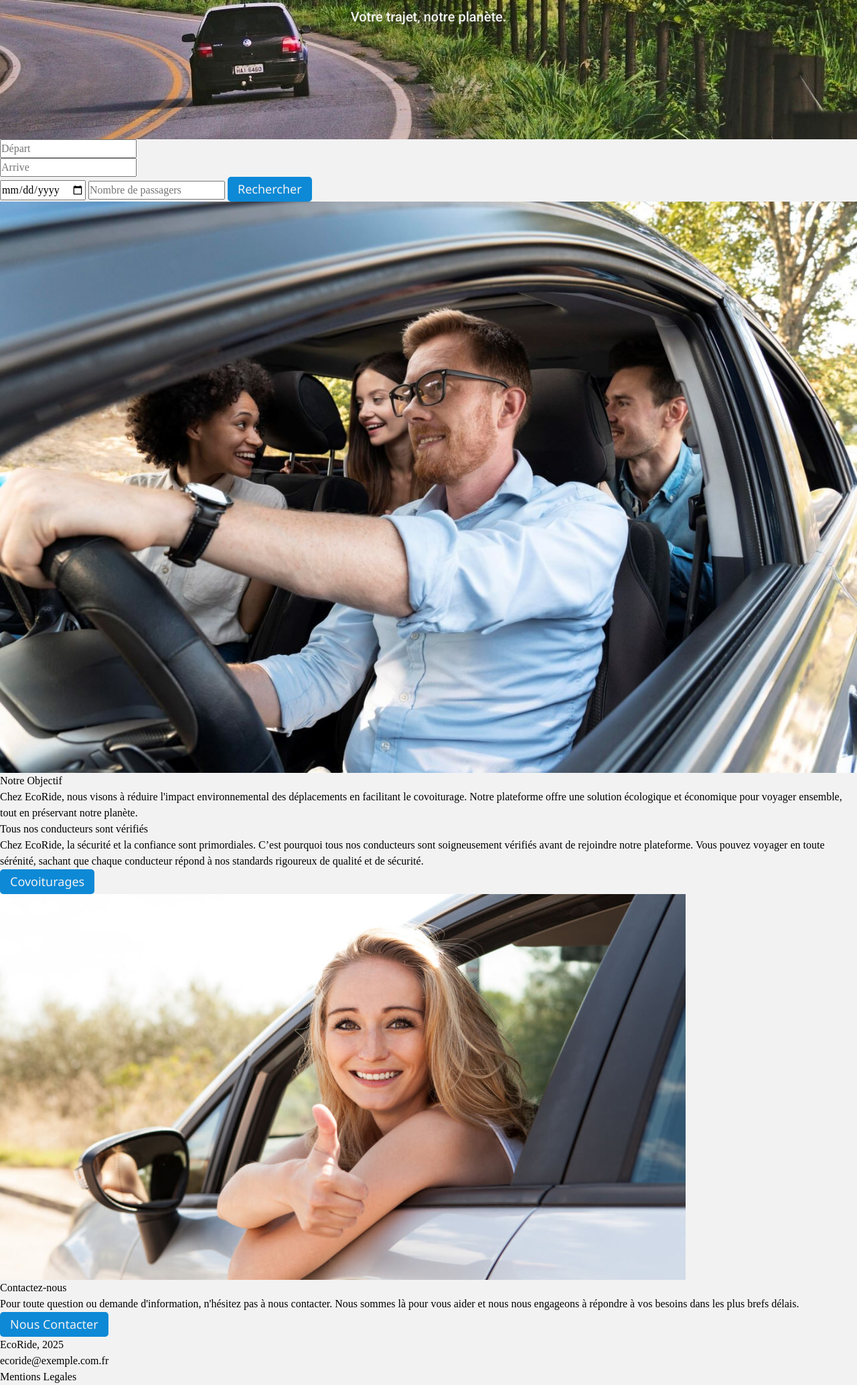
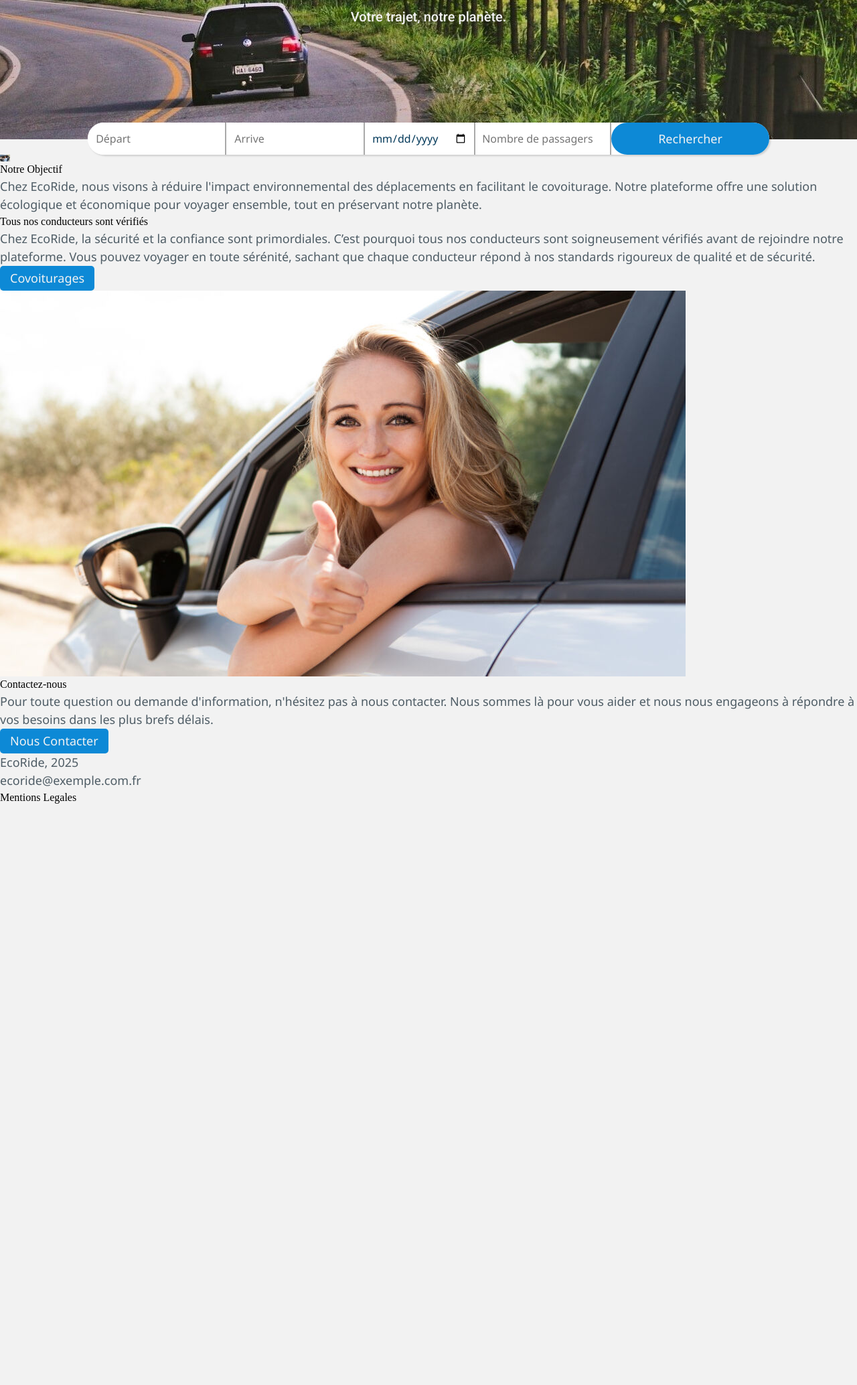
Before and after one commit to joselezcano8/EcoRide---Studi, a PHP site: page / in a window 1280 px wide. Shown: the part 242-2310 px from the top of the page at 67% size. After the commit the page ends 1442 px from the top, so only its background shows below. Run offline with PHP 8.4, Linux system fonts and the light colour scheme.

Commit message:
Recherche Itineraires Frontend Fini

```diff
--- a/index.html
+++ b/index.html
@@ -37,9 +37,9 @@
     <header class="header" style="background-image: url('img/car_road.jpg');width: 100wh; height: 450px; background-repeat: no-repeat">
         <h1 style="color: var(--clr-clear)">EcoRide</h1>
         <h3 style="color: var(--clr-clear)">Votre trajet, notre planète.</h3>
-        <!--Menu-->
         <!--Overlay-->
         <div class="overlay | hidden"></div>
+        <!--Menu-->
         <div class="menu | hidden">
             <button>
                 <span class="mobile-close-modal">
@@ -54,23 +54,27 @@
             </ul>
         </div>
     </header>
-    <main>
+    <main class="main">
         <!--Recherhce Itineraire-->
         <form class="form" action="">
-            <input type="text" name="" id="depart-input" placeholder="Départ">
-            <ul id="depart-suggestions" class="suggestions-list"></ul>
+            <div>
+                <input type="text" name="" id="depart-input" placeholder="Départ" class="depart">
+                <ul id="depart-suggestions" class="suggestions-list | hidden"></ul>
+            </div>
 
-            <input type="text" name="" id="arrive-input" placeholder="Arrive">
-            <ul id="arrive-suggestions" class="suggestions-list"></ul>
+            <div>
+                <input type="text" name="" id="arrive-input" placeholder="Arrive" class="arrive">
+                <ul id="arrive-suggestions" class="suggestions-list | hidden"></ul>
+            </div>
 
-            <input type="date" name="" id="" placeholder="Date">
+            <input type="date" name="" id="" placeholder="Date" class="date">
 
-            <input type="number" name="" id="" placeholder="Nombre de passagers">
+            <input type="number" name="" id="" placeholder="Nombre de passagers" class="nombre-passagers">
 
-            <input type="button" value="Rechercher" class="button">
+            <input type="button" value="Rechercher" class="button | rechercher">
         </form>
         <section class="objectif">
-            <img src="img/covoiturage.jpg" alt="Image du covoiturage">
+            <img src="img/covoiturage.jpg" style="height: 10px;" alt="Image du covoiturage">
             <div>
                 <h2>Notre Objectif</h2>
                 <p>Chez EcoRide, nous visons à réduire l'impact environnemental des déplacements en facilitant le covoiturage. Notre plateforme offre une solution écologique et économique pour voyager ensemble, tout en préservant notre planète.</p>
--- a/script-itineraire.js
+++ b/script-itineraire.js
@@ -46,6 +46,7 @@ document.addEventListener('DOMContentLoaded', () => {
     function handleInput(inputElement, suggestionsElement) {
         inputElement.addEventListener('input', () => {
             const query = inputElement.value.toLowerCase();
+            suggestionsElement.classList.toggle('hidden')
             suggestionsElement.innerHTML = '';
 
             if (query) {
--- a/styles.css
+++ b/styles.css
@@ -70,6 +70,13 @@ body {
     min-height: 100%;
     overflow-x: hidden;
     background-color: var(--clr-clear);
+}
+
+p {
+  color: var(--clr-dark-op);
+  font-family: var(--ff-secondary);
+  font-size: var(--fs-500);
+  font-weight: var(--fw-regular);
 }
 
 .hidden {
@@ -284,3 +291,70 @@ svg {
   font-size: var(--fs-third-heading);
   font-weight: var(--fw-semi-bold);
 }
+
+/*Recherche Itineraire*/
+.main {
+  display: grid;
+}
+
+.form {
+  height: 3em;
+  display: flex;
+  justify-self: center;
+  background-color: white;
+  border-radius: 30px;
+  box-shadow: rgba(0, 0, 0, 0.15) 1.95px 1.95px 2.6px;
+  margin-top: -25px;
+}
+
+.form * {
+  border: 0;
+}
+
+
+.depart {
+  border-top-left-radius: 30px;
+  border-bottom-left-radius: 30px;
+}
+
+.rechercher {
+  border-radius: 30px;
+  padding-left: 70px;
+  padding-right: 70px;
+}
+
+.date,
+.nombre-passagers {
+  padding: 10px;
+  color: var(--clr-dark);
+  border-right: 2px solid rgb(169, 169, 169);
+  font-family: var(--ff-secondary);
+}
+
+.arrive,
+.depart {
+  padding: 12px;
+  color: var(--clr-dark);
+  border-right: 2px solid rgb(169, 169, 169);
+  font-family: var(--ff-secondary);
+}
+
+
+.suggestions-list {
+  margin-top: -30px;
+  padding-top: 30px;
+  padding-left: 10px;
+  list-style: none;
+  z-index: 1001;
+  background-color: white;
+  border-radius: 15px;
+  box-shadow: rgba(0, 0, 0, 0.15) 1.95px 1.95px 2.6px;
+}
+
+.suggestions-list li {
+  color: var(--clr-dark);
+}
+
+.suggestions-list li:hover {
+  color: var(--clr-primary);
+}
```
